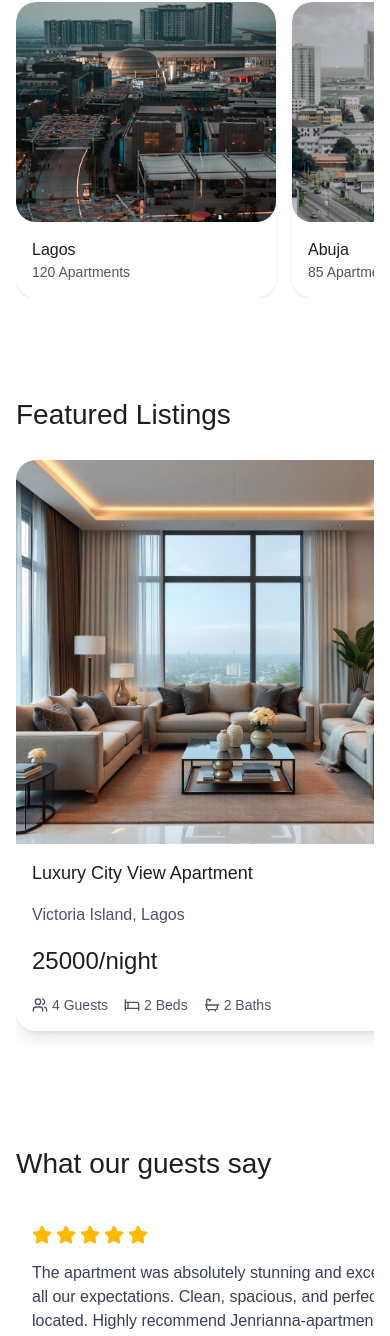
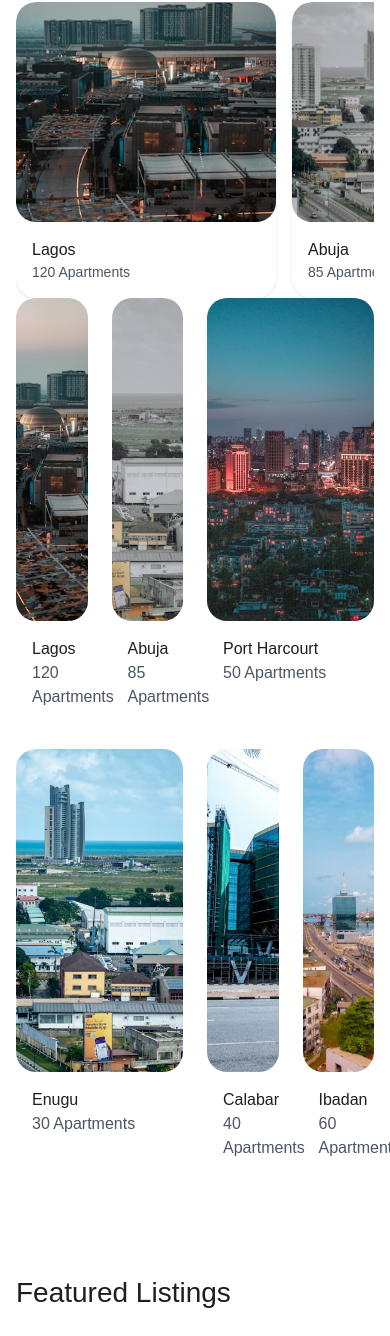
Before and after one commit to nancy-amam/jenriana, a Next.js app: page / in a window 390 px wide. Shown: the part 1494-2830 px from the top of the page. Built offline with nearby package versions, Linux system fonts and the light colour scheme.

Commit message:
worked on signup login and booking-engine pages

```diff
--- a/src/app/checkout/page.tsx
+++ b/src/app/checkout/page.tsx
@@ -26,6 +26,11 @@ export default function CheckoutPage() {
   })
 
   if (!apartment || isNaN(nights) || isNaN(guests) || isNaN(price)) {
+    console.error("CheckoutPage: Invalid initial booking information received.");
+    console.error("  apartment:", apartment);
+    console.error("  nights:", nights, "isNaN(nights):", isNaN(nights));
+    console.error("  guests:", guests, "isNaN(guests):", isNaN(guests));
+    console.error("  price:", price, "isNaN(price):", isNaN(price));
     return (
       <div className="min-h-screen flex items-center justify-center text-red-600 text-lg font-semibold">
         Invalid booking information
@@ -58,10 +63,23 @@ export default function CheckoutPage() {
   const formattedCheckIn = format(checkInDate, "MMM d, yyyy")
   const formattedCheckOut = format(checkOutDate, "MMM d, yyyy")
 
+  // Construct the URL for the booking-engine page
+  const bookingEngineUrl = `/booking-engine?apartmentId=${apartment.id}&nights=${nights}&guests=${guests}&price=${price}&selectedServices=${selectedServices.join(',')}`;
+
+  console.log("CheckoutPage: Preparing to navigate to /booking-engine with:");
+  console.log("  URL:", bookingEngineUrl);
+  console.log("  apartmentId:", apartment.id);
+  console.log("  nights:", nights);
+  console.log("  guests:", guests);
+  console.log("  price:", price);
+  console.log("  selectedServices (array):", selectedServices);
+  console.log("  selectedServices (joined):", selectedServices.join(','));
+
+
   return (
     <div className="relative min-h-screen bg-black text-white px-4 py-12 md:px-16 overflow-hidden">
       <Image
-        src="/images/image8.png"
+        src={apartment.imageUrl || "/placeholder.svg"}
         alt="Apartment background"
         fill
         className="object-cover z-0"
@@ -252,10 +270,10 @@ export default function CheckoutPage() {
                 <span>₦{grandTotal.toLocaleString(undefined, { maximumFractionDigits: 0 })}</span>
               </div>
             </div>
-            <Link href='/booking-engine'>
-                  <button className="w-full bg-black text-white py-2 px-6 rounded-md hover:bg-gray-800 transition">
-              Confirm Booking
-            </button>
+            <Link href={bookingEngineUrl}> {/* Updated Link href */}
+              <button className="w-full bg-black text-white py-2 px-6 rounded-md hover:bg-gray-800 transition">
+                Confirm Booking
+              </button>
             </Link>
           </div>
         </div>
--- a/src/app/page.tsx
+++ b/src/app/page.tsx
@@ -23,7 +23,7 @@ export default function HomePage() {
       >
         <div className="absolute inset-0 bg-black/40"></div>
         <div className="relative z-10 h-full flex flex-col justify-end pb-6 px-4 md:px-16 mb-5">
-          <div className="flex flex-col items-start text-white mb-6 md:mb-8">
+          <div className="flex flex-col items-start text-white mb-6 md:mb-[160px]">
             <h1 className="text-[30px] md:text-[45px] font-bold">
               Book Your Ideal Stay in Just a Few Clicks
             </h1>
@@ -36,7 +36,7 @@ export default function HomePage() {
       </section>
 
       {/* Search Bar */}
-      <div className="mt-10 md:-mt-16 px-4 md:px-16 z-20 relative">
+      <div className="mt-10 md:-mt-[170px] px-4 md:px-16 z-20 relative">
         <div className="bg-white text-[#1e1e1e] rounded-xl shadow-lg p-4 md:p-6 grid grid-cols-1 md:grid-cols-5 gap-4 items-end">
           <div>
             <label htmlFor="location" className="block text-sm font-medium text-[#1e1e1e] mb-1">
@@ -115,59 +115,126 @@ export default function HomePage() {
   </div>
 
   {/* Desktop: Asymmetric grid */}
-  <div className="hidden md:block space-y-6 ">
-    {/* First row */}
+
+ <div className="space-y-6">
+          {/* First row: 1 col + 1 col + 2 col */}
           <div className="grid grid-cols-4 gap-6">
-      {locationFeatures.slice(0, 3).map((feature, idx) => (
-        <div
-          key={idx}
-          className={`col-span-${idx === 2 ? 2 : 1}`}
-        >
+            <div className="col-span-1">
               <div className="relative w-full h-[323px]">
                 <Image
-              src={feature.imageUrl || "/placeholder.svg"}
-              alt={feature.altText}
+                  src={locationFeatures[0].imageUrl || "/placeholder.svg"}
+                  alt={locationFeatures[0].altText}
                   fill
                   className="object-cover rounded-[20px]"
                 />
               </div>
               <div className="p-4 text-left">
                 <h3 className="text-base font-normal text-[#1e1e1e]">
-              {feature.locationName}
+                  {locationFeatures[0].locationName}
                 </h3>
                 <p className="text-base text-[#4b5563]">
-              {feature.apartmentCount} Apartments
+                  {locationFeatures[0].apartmentCount} Apartments
                 </p>
               </div>
             </div>
-      ))}
-    </div>
 
-    {/* Second row */}
-    <div className="grid grid-cols-4 gap-6">
-      {locationFeatures.slice(3, 6).map((feature, idx) => (
-        <div
-          key={idx}
-          className={`col-span-${idx === 0 ? 2 : 1}`}
-        >
+            <div className="col-span-1">
               <div className="relative w-full h-[323px]">
                 <Image
-              src={feature.imageUrl || "/placeholder.svg"}
-              alt={feature.altText}
+                  src={locationFeatures[1].imageUrl || "/placeholder.svg"}
+                  alt={locationFeatures[1].altText}
                   fill
                   className="object-cover rounded-[20px]"
                 />
               </div>
               <div className="p-4 text-left">
                 <h3 className="text-base font-normal text-[#1e1e1e]">
-              {feature.locationName}
+                  {locationFeatures[1].locationName}
                 </h3>
                 <p className="text-base text-[#4b5563]">
-              {feature.apartmentCount} Apartments
+                  {locationFeatures[1].apartmentCount} Apartments
                 </p>
               </div>
             </div>
-      ))}
+
+            <div className="col-span-2">
+              <div className="relative w-full h-[323px]">
+                <Image
+                  src={locationFeatures[2].imageUrl || "/placeholder.svg"}
+                  alt={locationFeatures[2].altText}
+                  fill
+                  className="object-cover rounded-[20px]"
+                />
+              </div>
+              <div className="p-4 text-left">
+                <h3 className="text-base font-normal text-[#1e1e1e]">
+                  {locationFeatures[2].locationName}
+                </h3>
+                <p className="text-base text-[#4b5563]">
+                  {locationFeatures[2].apartmentCount} Apartments
+                </p>
+              </div>
+            </div>
+          </div>
+
+          {/* Second row: 2 col + 1 col + 1 col */}
+          <div className="grid grid-cols-4 gap-6">
+            <div className="col-span-2">
+              <div className="relative w-full h-[323px]">
+                <Image
+                  src={locationFeatures[3].imageUrl || "/placeholder.svg"}
+                  alt={locationFeatures[3].altText}
+                  fill
+                  className="object-cover rounded-[20px]"
+                />
+              </div>
+              <div className="p-4 text-left">
+                <h3 className="text-base font-normal text-[#1e1e1e]">
+                  {locationFeatures[3].locationName}
+                </h3>
+                <p className="text-base text-[#4b5563]">
+                  {locationFeatures[3].apartmentCount} Apartments
+                </p>
+              </div>
+            </div>
+
+            <div className="col-span-1">
+              <div className="relative w-full h-[323px]">
+                <Image
+                  src={locationFeatures[4].imageUrl || "/placeholder.svg"}
+                  alt={locationFeatures[4].altText}
+                  fill
+                  className="object-cover rounded-[20px]"
+                />
+              </div>
+              <div className="p-4 text-left">
+                <h3 className="text-base font-normal text-[#1e1e1e]">
+                  {locationFeatures[4].locationName}
+                </h3>
+                <p className="text-base text-[#4b5563]">
+                  {locationFeatures[4].apartmentCount} Apartments
+                </p>
+              </div>
+            </div>
+
+            <div className="col-span-1">
+              <div className="relative w-full h-[323px]">
+                <Image
+                  src={locationFeatures[5].imageUrl || "/placeholder.svg"}
+                  alt={locationFeatures[5].altText}
+                  fill
+                  className="object-cover rounded-[20px]"
+                />
+              </div>
+              <div className="p-4 text-left">
+                <h3 className="text-base font-normal text-[#1e1e1e]">
+                  {locationFeatures[5].locationName}
+                </h3>
+                <p className="text-base text-[#4b5563]">
+                  {locationFeatures[5].apartmentCount} Apartments
+                </p>
+              </div>
+            </div>
           </div>
         </div>
       </section>
--- a/src/components/layout-wrapper.tsx
+++ b/src/components/layout-wrapper.tsx
@@ -10,13 +10,18 @@ export default function LayoutWrapper({
   children: React.ReactNode;
 }) {
   const pathname = usePathname();
-  const hideNavAndFooter = pathname.includes('/sign-up') || pathname.includes('/login');
+
+  const hideNavAndFooter =
+    pathname.includes('/sign-up') || pathname.includes('/login');
+
+  const hideFooter =
+    hideNavAndFooter || pathname.includes('/booking-engine');
 
   return (
     <>
       {!hideNavAndFooter && <Navbar />}
       <main className={!hideNavAndFooter ? "pt-16" : ""}>{children}</main>
-      {!hideNavAndFooter && <Footer />}
+      {!hideFooter && <Footer />}
     </>
   );
 }
```
Also changed, not shown: src/app/booking-engine/page.tsx (+113 -95 lines). Lines whose indentation alone changed are shown as unchanged.
